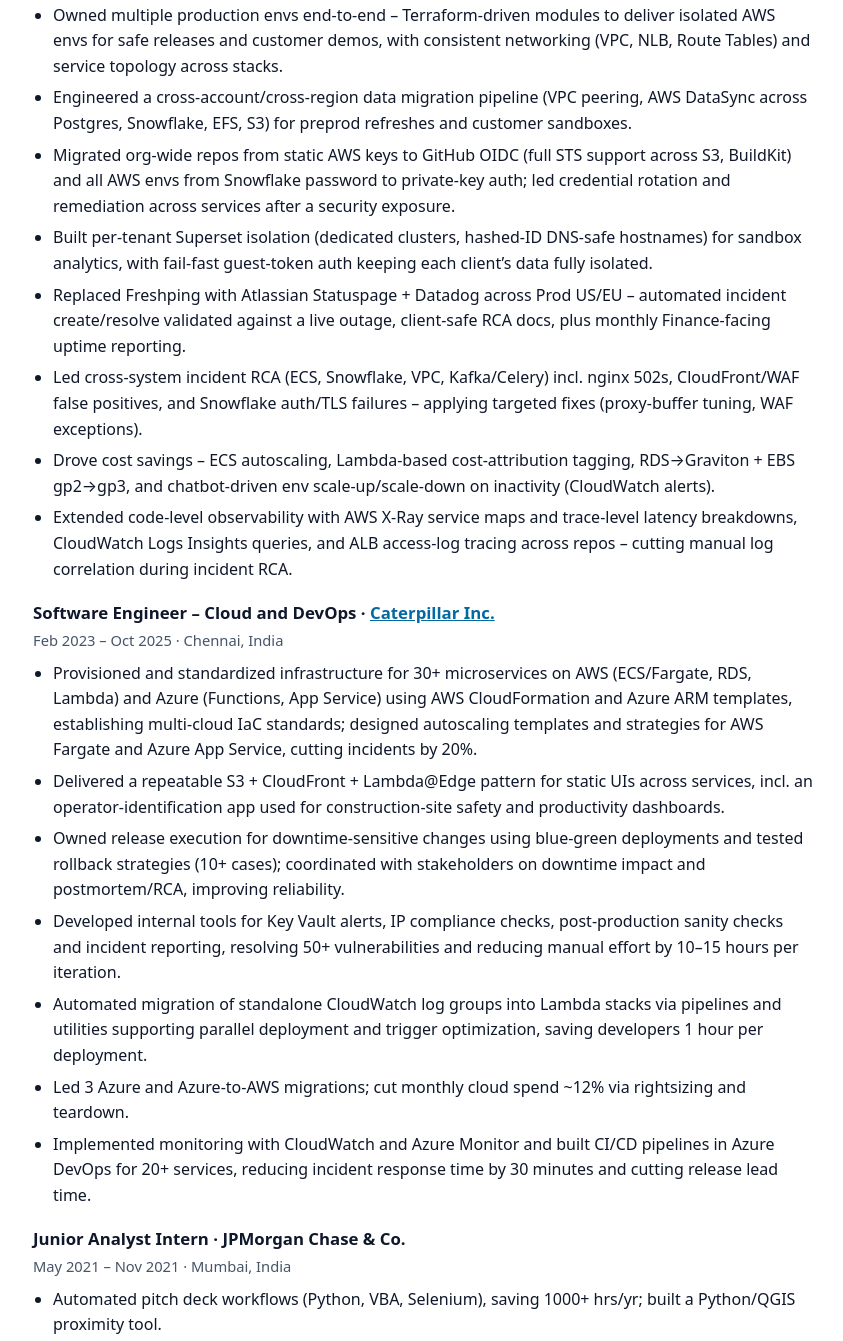
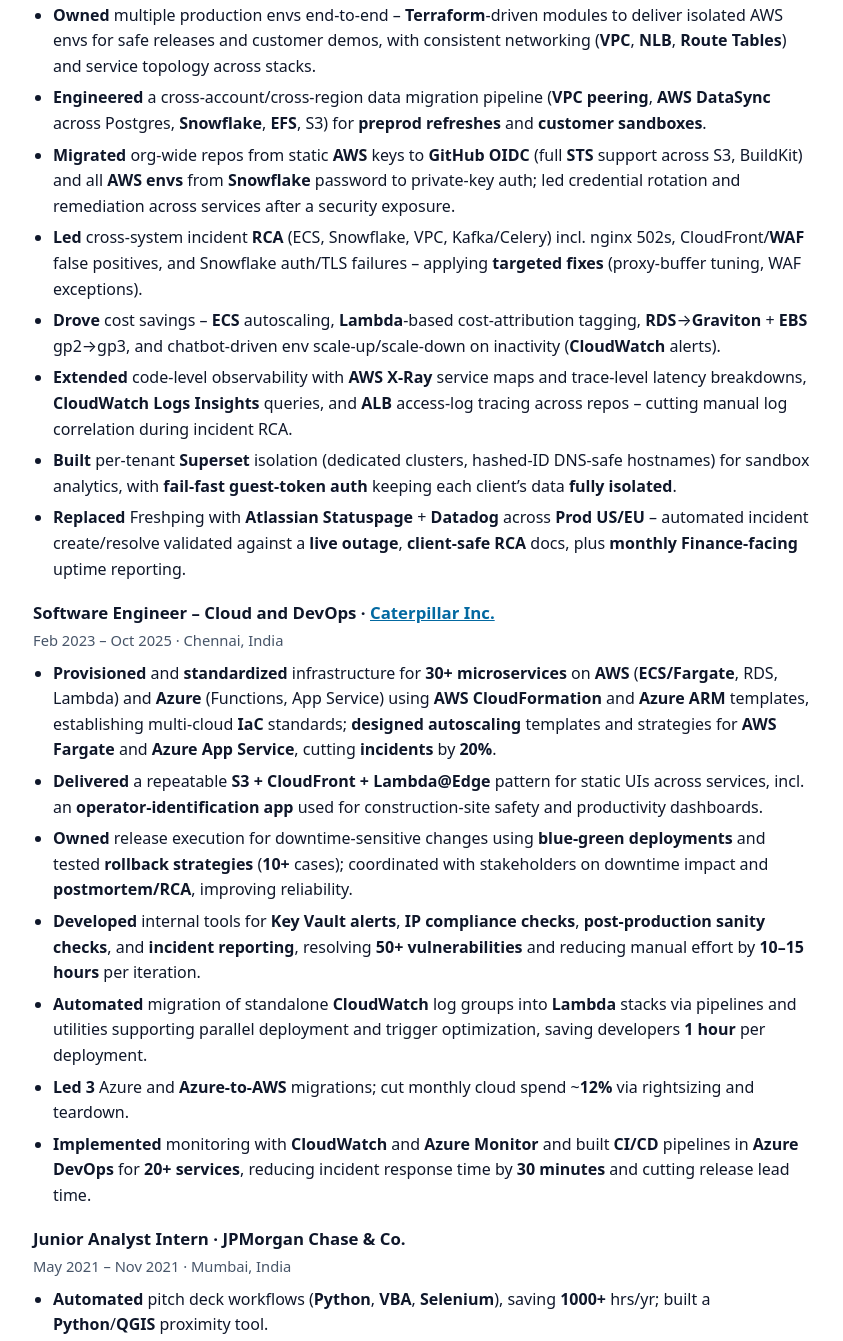
Before and after one commit to DeepanNarayanaMoorthy/DeepanNarayanaMoorthy.github.io, a plain HTML site: page resume/index.html in a window 1280 px wide. Shown: the part 641-1982 px from the top of the page, without its empty margins (217-1060 px from the left). Drawn offline with Linux system fonts and the light colour scheme.

Commit message:
Match resume bolding from the v3 LaTeX resume on the HTML resume page
Co-Authored-By: Claude Sonnet 5 <noreply@anthropic.com>

```diff
--- a/resume/index.html
+++ b/resume/index.html
@@ -72,38 +72,38 @@
   </header>
 
   <h2>Summary</h2>
-  <p>Software Engineer &ndash; DevOps / Cloud Infra (AWS, Azure); production-focused, with 3+ years of experience owning IaC (Terraform, CloudFormation/ARM), CI/CD (GitHub Actions, Azure DevOps), and platform ownership across multi-cloud, multi-tenant environments. Holds the <a href="https://www.credly.com/badges/3be2db96-3394-4eb4-ac1f-1734905cf01d/public_url">AWS Certified Solutions Architect &ndash; Associate</a> certification. Go-to cross-system troubleshooter for incident RCA, observability (Datadog, CloudWatch, Azure Monitor), and secure delivery (OIDC/IAM, least privilege, and automation).</p>
+  <p><strong>Software Engineer &ndash; DevOps / Cloud Infra (AWS, Azure)</strong>; Production-focused, with <strong>3+ years</strong> of experience owning <strong>IaC</strong> (Terraform, CloudFormation/ARM), <strong>CI/CD</strong> (GitHub Actions, Azure DevOps), and <strong>platform ownership</strong> across multi-cloud, multi-tenant environments; holds <a href="https://www.credly.com/badges/3be2db96-3394-4eb4-ac1f-1734905cf01d/public_url"><strong>AWS Solutions Architect &ndash; Associate</strong></a>. Go-to cross-system troubleshooter for incident RCA, observability (Datadog, CloudWatch, Azure Monitor), and secure delivery (OIDC/IAM, least privilege, and automation).</p>
 
   <h2>Experience</h2>
   <h3>Software Engineer &ndash; Cloud and DevOps &middot; <a href="https://www.everstage.com">Everstage</a></h3>
   <div class="when">Nov 2025 &ndash; Present &middot; Coimbatore, India</div>
   <ul>
-    <li>Owned multiple production envs end-to-end &ndash; Terraform-driven modules to deliver isolated AWS envs for safe releases and customer demos, with consistent networking (VPC, NLB, Route Tables) and service topology across stacks.</li>
-    <li>Engineered a cross-account/cross-region data migration pipeline (VPC peering, AWS DataSync across Postgres, Snowflake, EFS, S3) for preprod refreshes and customer sandboxes.</li>
-    <li>Migrated org-wide repos from static AWS keys to GitHub OIDC (full STS support across S3, BuildKit) and all AWS envs from Snowflake password to private-key auth; led credential rotation and remediation across services after a security exposure.</li>
-    <li>Built per-tenant Superset isolation (dedicated clusters, hashed-ID DNS-safe hostnames) for sandbox analytics, with fail-fast guest-token auth keeping each client&rsquo;s data fully isolated.</li>
-    <li>Replaced Freshping with Atlassian Statuspage + Datadog across Prod US/EU &ndash; automated incident create/resolve validated against a live outage, client-safe RCA docs, plus monthly Finance-facing uptime reporting.</li>
-    <li>Led cross-system incident RCA (ECS, Snowflake, VPC, Kafka/Celery) incl. nginx 502s, CloudFront/WAF false positives, and Snowflake auth/TLS failures &ndash; applying targeted fixes (proxy-buffer tuning, WAF exceptions).</li>
-    <li>Drove cost savings &ndash; ECS autoscaling, Lambda-based cost-attribution tagging, RDS&rarr;Graviton + EBS gp2&rarr;gp3, and chatbot-driven env scale-up/scale-down on inactivity (CloudWatch alerts).</li>
-    <li>Extended code-level observability with AWS X-Ray service maps and trace-level latency breakdowns, CloudWatch Logs Insights queries, and ALB access-log tracing across repos &ndash; cutting manual log correlation during incident RCA.</li>
+    <li><strong>Owned</strong> multiple production envs end-to-end &ndash; <strong>Terraform</strong>-driven modules to deliver isolated AWS envs for safe releases and customer demos, with consistent networking (<strong>VPC</strong>, <strong>NLB</strong>, <strong>Route Tables</strong>) and service topology across stacks.</li>
+    <li><strong>Engineered</strong> a cross-account/cross-region data migration pipeline (<strong>VPC peering</strong>, <strong>AWS DataSync</strong> across Postgres, <strong>Snowflake</strong>, <strong>EFS</strong>, S3) for <strong>preprod refreshes</strong> and <strong>customer sandboxes</strong>.</li>
+    <li><strong>Migrated</strong> org-wide repos from static <strong>AWS</strong> keys to <strong>GitHub OIDC</strong> (full <strong>STS</strong> support across S3, BuildKit) and all <strong>AWS envs</strong> from <strong>Snowflake</strong> password to private-key auth; led credential rotation and remediation across services after a security exposure.</li>
+    <li><strong>Led</strong> cross-system incident <strong>RCA</strong> (ECS, Snowflake, VPC, Kafka/Celery) incl. nginx 502s, CloudFront/<strong>WAF</strong> false positives, and Snowflake auth/TLS failures &ndash; applying <strong>targeted fixes</strong> (proxy-buffer tuning, WAF exceptions).</li>
+    <li><strong>Drove</strong> cost savings &ndash; <strong>ECS</strong> autoscaling, <strong>Lambda</strong>-based cost-attribution tagging, <strong>RDS</strong>&rarr;<strong>Graviton</strong> + <strong>EBS</strong> gp2&rarr;gp3, and chatbot-driven env scale-up/scale-down on inactivity (<strong>CloudWatch</strong> alerts).</li>
+    <li><strong>Extended</strong> code-level observability with <strong>AWS X-Ray</strong> service maps and trace-level latency breakdowns, <strong>CloudWatch Logs Insights</strong> queries, and <strong>ALB</strong> access-log tracing across repos &ndash; cutting manual log correlation during incident RCA.</li>
+    <li><strong>Built</strong> per-tenant <strong>Superset</strong> isolation (dedicated clusters, hashed-ID DNS-safe hostnames) for sandbox analytics, with <strong>fail-fast guest-token auth</strong> keeping each client&rsquo;s data <strong>fully isolated</strong>.</li>
+    <li><strong>Replaced</strong> Freshping with <strong>Atlassian Statuspage</strong> + <strong>Datadog</strong> across <strong>Prod US/EU</strong> &ndash; automated incident create/resolve validated against a <strong>live outage</strong>, <strong>client-safe RCA</strong> docs, plus <strong>monthly Finance-facing</strong> uptime reporting.</li>
   </ul>
 
   <h3>Software Engineer &ndash; Cloud and DevOps &middot; <a href="https://www.caterpillar.com">Caterpillar Inc.</a></h3>
   <div class="when">Feb 2023 &ndash; Oct 2025 &middot; Chennai, India</div>
   <ul>
-    <li>Provisioned and standardized infrastructure for 30+ microservices on AWS (ECS/Fargate, RDS, Lambda) and Azure (Functions, App Service) using AWS CloudFormation and Azure ARM templates, establishing multi-cloud IaC standards; designed autoscaling templates and strategies for AWS Fargate and Azure App Service, cutting incidents by 20%.</li>
-    <li>Delivered a repeatable S3 + CloudFront + Lambda@Edge pattern for static UIs across services, incl. an operator-identification app used for construction-site safety and productivity dashboards.</li>
-    <li>Owned release execution for downtime-sensitive changes using blue-green deployments and tested rollback strategies (10+ cases); coordinated with stakeholders on downtime impact and postmortem/RCA, improving reliability.</li>
-    <li>Developed internal tools for Key Vault alerts, IP compliance checks, post-production sanity checks and incident reporting, resolving 50+ vulnerabilities and reducing manual effort by 10&ndash;15 hours per iteration.</li>
-    <li>Automated migration of standalone CloudWatch log groups into Lambda stacks via pipelines and utilities supporting parallel deployment and trigger optimization, saving developers 1 hour per deployment.</li>
-    <li>Led 3 Azure and Azure-to-AWS migrations; cut monthly cloud spend ~12% via rightsizing and teardown.</li>
-    <li>Implemented monitoring with CloudWatch and Azure Monitor and built CI/CD pipelines in Azure DevOps for 20+ services, reducing incident response time by 30 minutes and cutting release lead time.</li>
+    <li><strong>Provisioned</strong> and <strong>standardized</strong> infrastructure for <strong>30+ microservices</strong> on <strong>AWS</strong> (<strong>ECS/Fargate</strong>, RDS, Lambda) and <strong>Azure</strong> (Functions, App Service) using <strong>AWS CloudFormation</strong> and <strong>Azure ARM</strong> templates, establishing multi-cloud <strong>IaC</strong> standards; <strong>designed</strong> <strong>autoscaling</strong> templates and strategies for <strong>AWS Fargate</strong> and <strong>Azure App Service</strong>, cutting <strong>incidents</strong> by <strong>20%</strong>.</li>
+    <li><strong>Delivered</strong> a repeatable <strong>S3 + CloudFront + Lambda@Edge</strong> pattern for static UIs across services, incl. an <strong>operator-identification app</strong> used for construction-site safety and productivity dashboards.</li>
+    <li><strong>Owned</strong> release execution for downtime-sensitive changes using <strong>blue-green deployments</strong> and tested <strong>rollback strategies</strong> (<strong>10+</strong> cases); coordinated with stakeholders on downtime impact and <strong>postmortem/RCA</strong>, improving reliability.</li>
+    <li><strong>Developed</strong> internal tools for <strong>Key Vault alerts</strong>, <strong>IP compliance checks</strong>, <strong>post-production sanity checks</strong>, and <strong>incident reporting</strong>, resolving <strong>50+ vulnerabilities</strong> and reducing manual effort by <strong>10&ndash;15 hours</strong> per iteration.</li>
+    <li><strong>Automated</strong> migration of standalone <strong>CloudWatch</strong> log groups into <strong>Lambda</strong> stacks via pipelines and utilities supporting parallel deployment and trigger optimization, saving developers <strong>1 hour</strong> per deployment.</li>
+    <li><strong>Led 3</strong> Azure and <strong>Azure-to-AWS</strong> migrations; cut monthly cloud spend ~<strong>12%</strong> via rightsizing and teardown.</li>
+    <li><strong>Implemented</strong> monitoring with <strong>CloudWatch</strong> and <strong>Azure Monitor</strong> and built <strong>CI/CD</strong> pipelines in <strong>Azure DevOps</strong> for <strong>20+ services</strong>, reducing incident response time by <strong>30 minutes</strong> and cutting release lead time.</li>
   </ul>
 
   <h3>Junior Analyst Intern &middot; JPMorgan Chase &amp; Co.</h3>
   <div class="when">May 2021 &ndash; Nov 2021 &middot; Mumbai, India</div>
   <ul>
-    <li>Automated pitch deck workflows (Python, VBA, Selenium), saving 1000+ hrs/yr; built a Python/QGIS proximity tool.</li>
+    <li><strong>Automated</strong> pitch deck workflows (<strong>Python</strong>, <strong>VBA</strong>, <strong>Selenium</strong>), saving <strong>1000+</strong> hrs/yr; built a <strong>Python</strong>/<strong>QGIS</strong> proximity tool.</li>
   </ul>
 
   <h2>Skills</h2>
```
